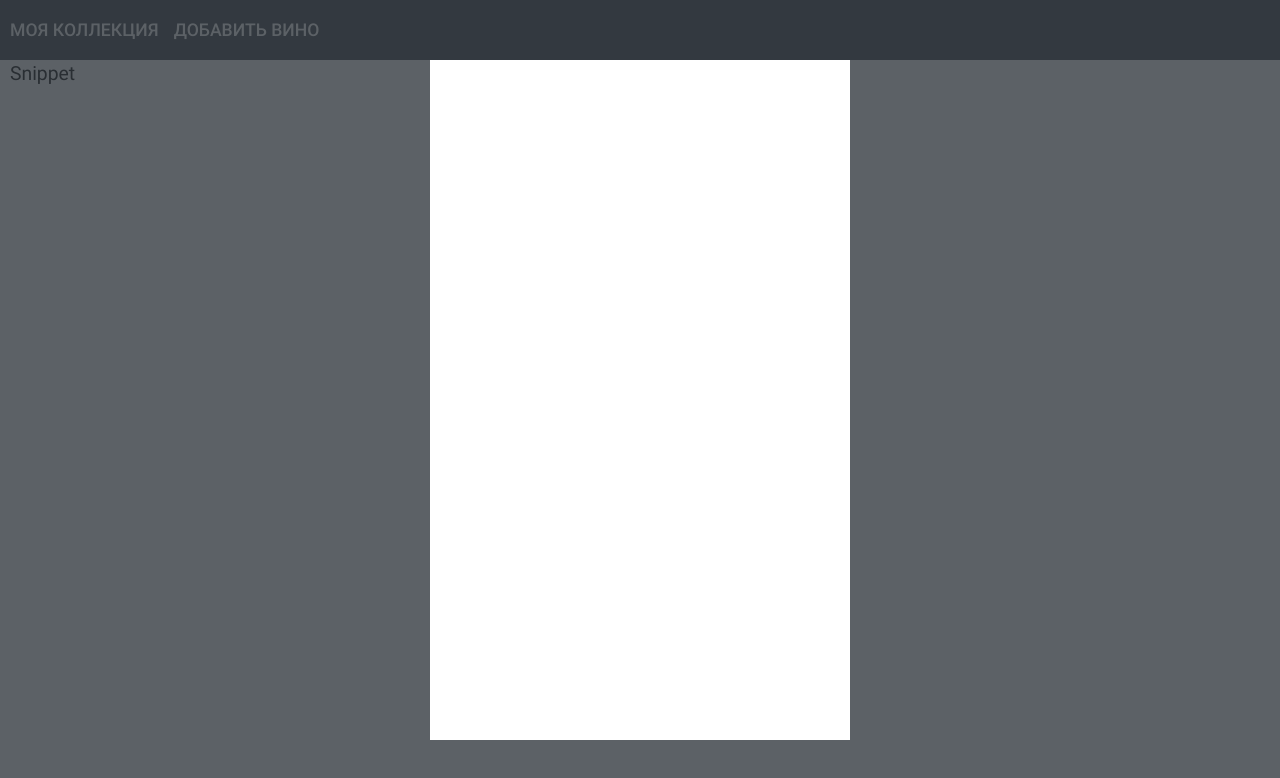
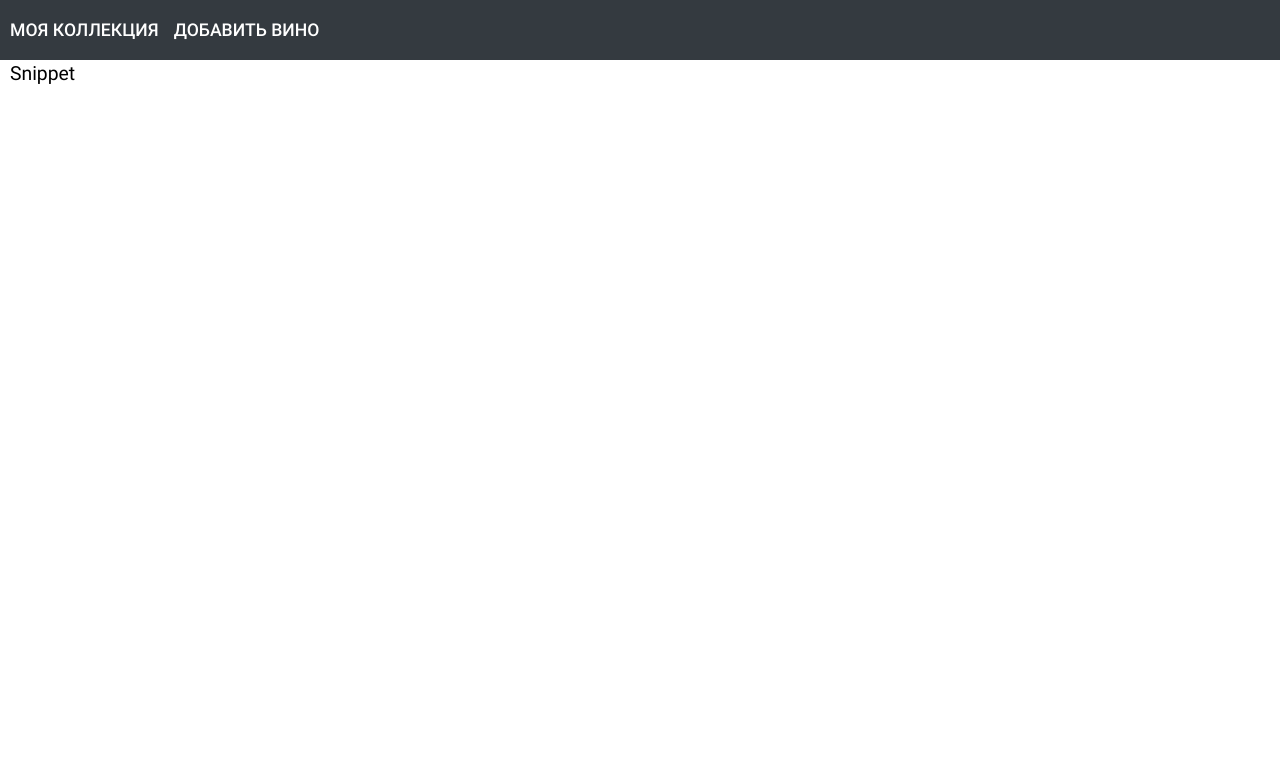
Before and after one commit to JsViking/wineCollection, a Next.js app in the folder apps/frontend/: page /edit in a window 1280 px wide. Shown: the top 778 px of the page. Built offline with nearby package versions, Linux system fonts and the light colour scheme.

Commit message:
Add crud store

```diff
--- a/apps/frontend/feature/editModal/index.tsx
+++ b/apps/frontend/feature/editModal/index.tsx
@@ -1,6 +1,9 @@
 import classes from './editModal.module.scss';
+import { useCrudContext } from 'store/crud.context';
 
 const EditModal = () => {
+  const { setEditWine, editWine } = useCrudContext();
+  if (!editWine) return null;
   return (
     <>
       <div className={classes.EditModal}>
--- a/apps/frontend/layouts/baseLayout/index.tsx
+++ b/apps/frontend/layouts/baseLayout/index.tsx
@@ -1,6 +1,7 @@
 import Header from 'components/Header';
 import EditModal from 'feature/editModal';
 import classes from './baseLayout.module.scss';
+import { WithCrudContext } from 'store/crud.context';
 
 interface Props {
   children?: React.ReactNode;
@@ -9,11 +10,13 @@ interface Props {
 const BaseLayout = ({ children }: Props) => {
   return (
     <>
-      <div className={classes.BaseLayout}>
-        <Header />
-        <div className={classes.body}>{children}</div>
-      </div>
-      <EditModal />
+      <WithCrudContext>
+        <div className={classes.BaseLayout}>
+          <Header />
+          <div className={classes.body}>{children}</div>
+        </div>
+        <EditModal />
+      </WithCrudContext>
     </>
   );
 };
--- /dev/null
+++ b/apps/frontend/store/crud.context.tsx
@@ -0,0 +1,38 @@
+import React, { createContext, useContext, useState } from 'react';
+
+type WithCrudContext = {
+  children: React.ReactNode;
+};
+
+type EditType = 'new' | number | null;
+
+type CrudContextDefaultState = {
+  editWine: EditType;
+  setEditWine: (e: EditType) => void;
+};
+
+const CrudContextDefaultState: CrudContextDefaultState = {
+  editWine: null,
+  setEditWine: (e: EditType) => undefined,
+};
+
+const crudContext = createContext(CrudContextDefaultState);
+
+const WithCrudContext = ({ children }: WithCrudContext) => {
+  const [editWine, setEditWine] = useState<EditType>(null);
+
+  return (
+    <crudContext.Provider
+      value={{
+        editWine,
+        setEditWine,
+      }}
+    >
+      {children}
+    </crudContext.Provider>
+  );
+};
+
+const useCrudContext = () => useContext(crudContext);
+
+export { WithCrudContext, useCrudContext };
```
